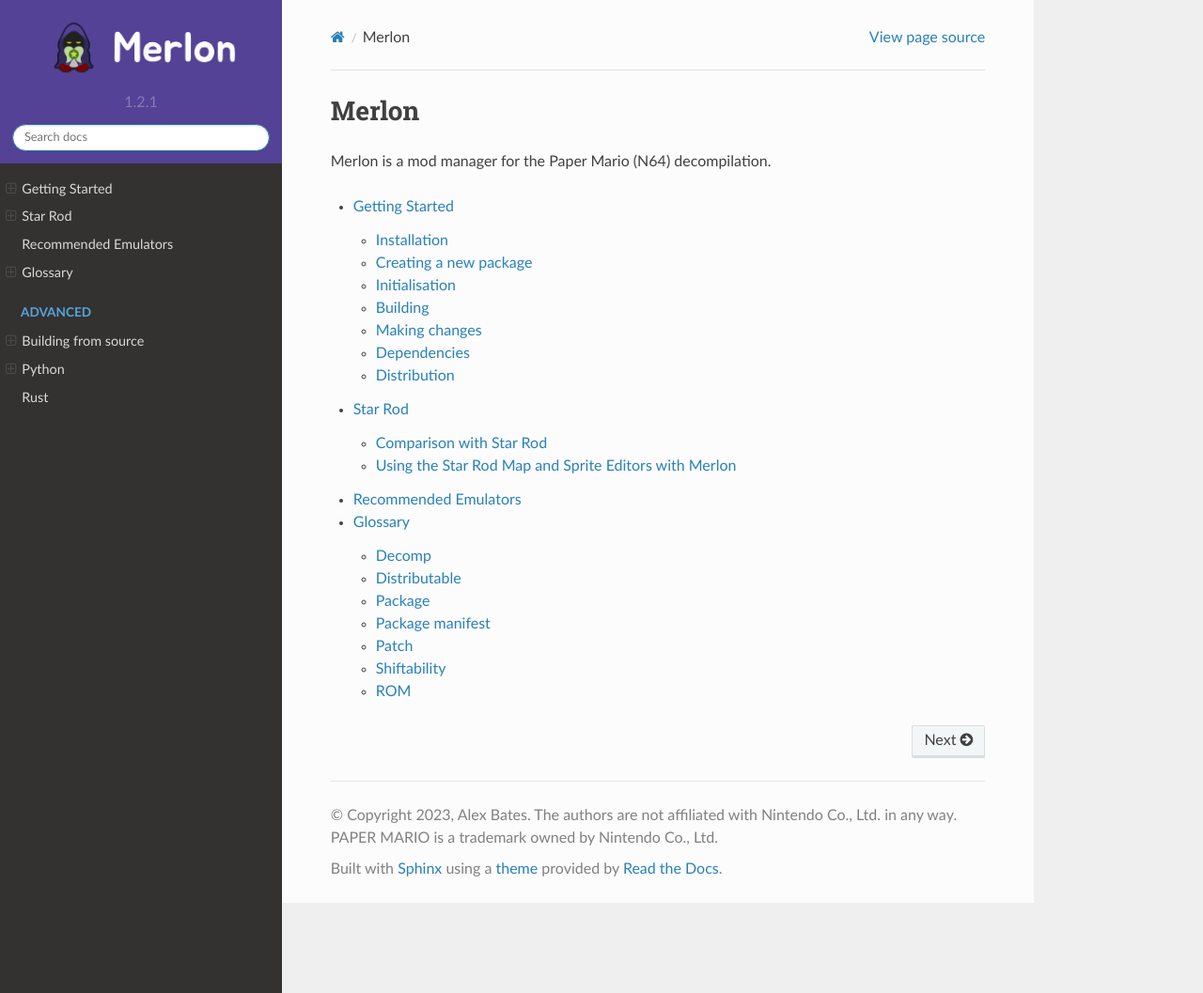
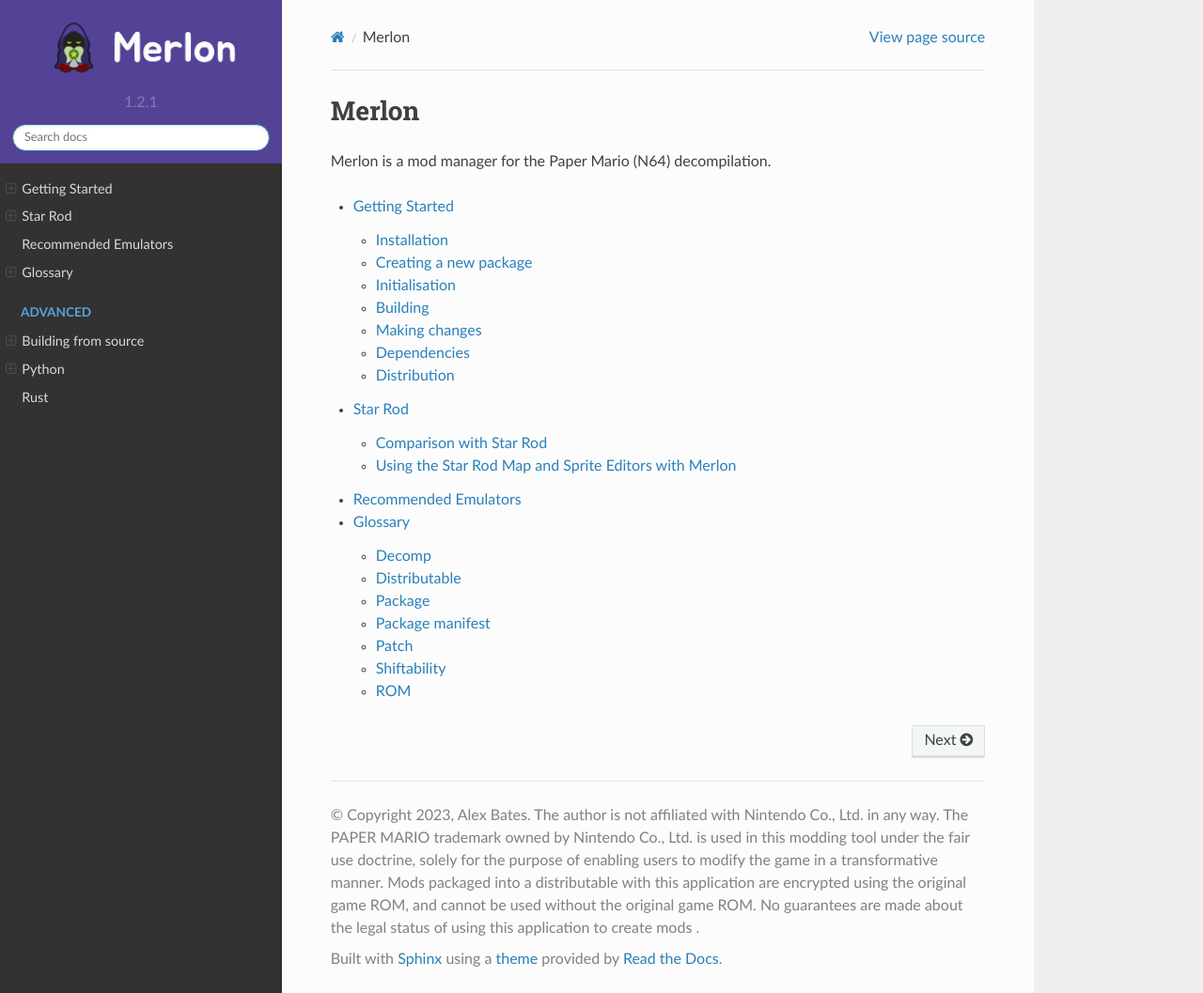
Before and after one commit to bates64/merlon, a Sphinx documentation site: the page built from docs/index.md, in a window 1280 px wide and 1057 px high. Shown: the whole window at 94% size. Built offline with Sphinx 7.4.7 and the Read the Docs theme 2.0.0, drawn with Linux system fonts in a browser that asks for light colours; the version number is read from the project's files by our own code.

Commit message:
update readme shields and legal

```diff
--- a/docs/conf.py
+++ b/docs/conf.py
@@ -9,7 +9,17 @@
 # https://www.sphinx-doc.org/en/master/usage/configuration.html#project-information
 
 project = 'Merlon'
-copyright = '2023, Alex Bates. The authors are not affiliated with Nintendo Co., Ltd. in any way. PAPER MARIO is a trademark owned by Nintendo Co., Ltd'
+copyright = """
+2023, Alex Bates.
+
+The author is not affiliated with Nintendo Co., Ltd. in any way.
+
+The PAPER MARIO trademark owned by Nintendo Co., Ltd. is used in this modding tool under the fair use doctrine, solely
+for the purpose of enabling users to modify the game in a transformative manner.
+
+Mods packaged into a distributable with this application are encrypted using the original game ROM, and cannot be used
+without the original game ROM. No guarantees are made about the legal status of using this application to create mods
+"""
 author = 'Alex Bates'
 version = merlon.version()
 
```
Also changed, not shown: README.md (+13 -12 lines).
